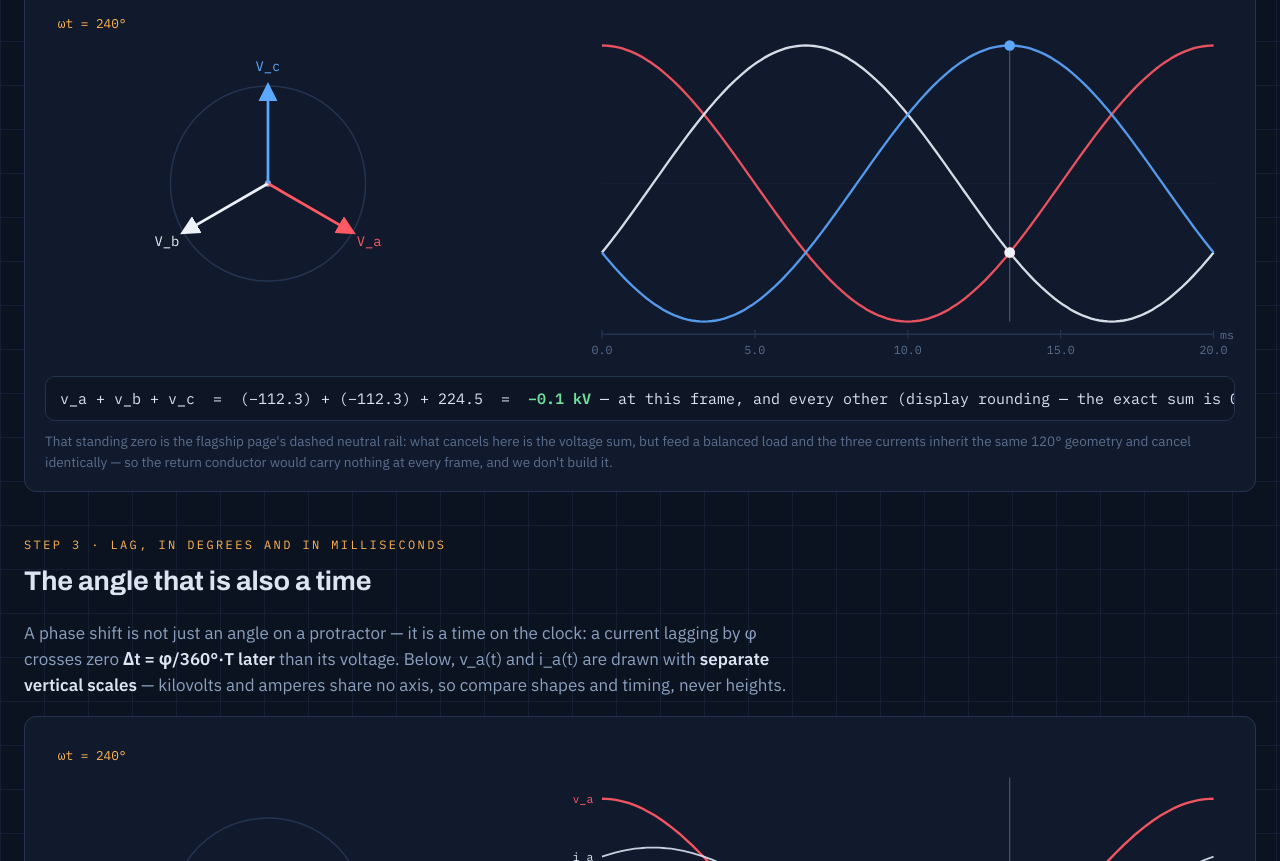
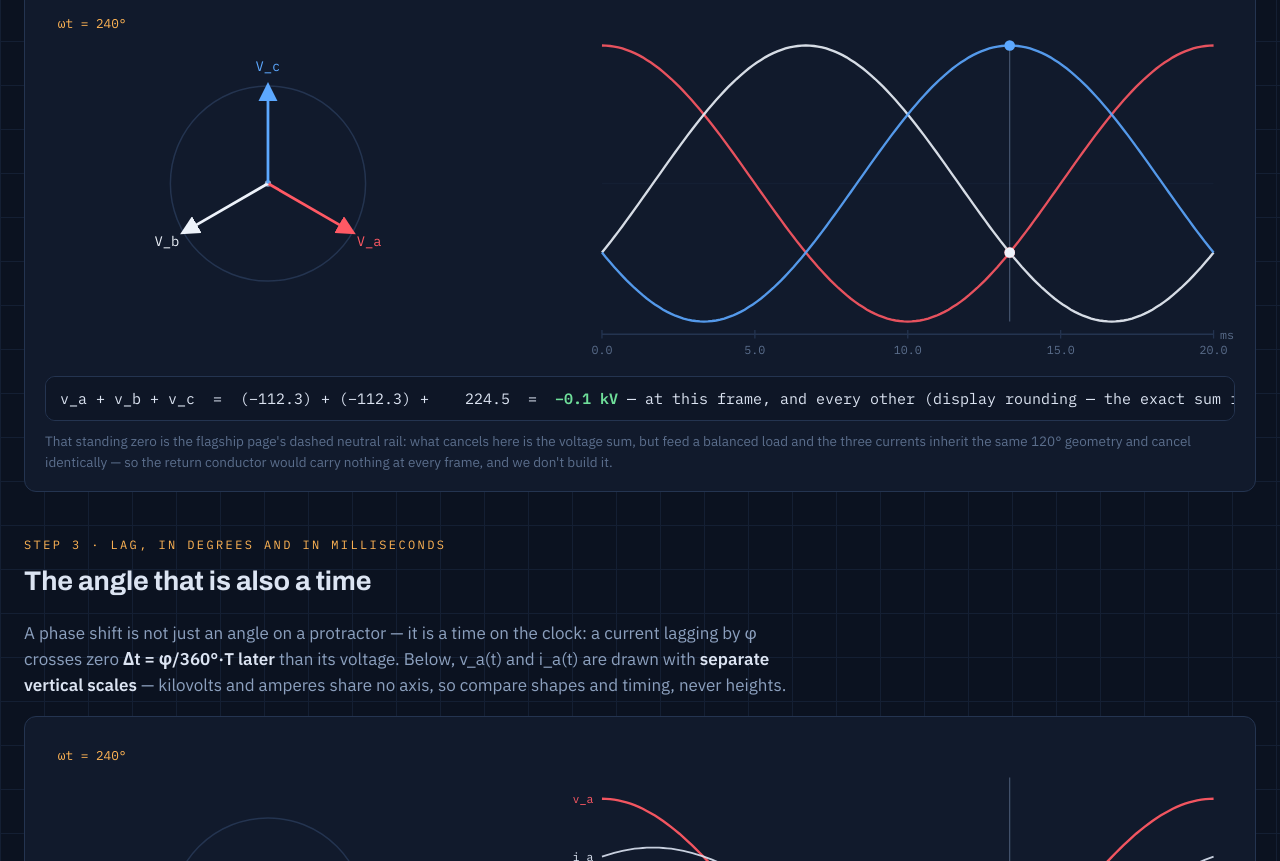
Before and after one commit to Nero51908/vibe_power_system_basics, a plain HTML site: page phasors-and-sinusoids.html in a window 1280 px wide. Shown: the part 1939-2800 px from the top of the page. Drawn offline with Linux system fonts and the light colour scheme.

Commit message:
fix jitter

```diff
--- a/phasors-and-sinusoids.html
+++ b/phasors-and-sinusoids.html
@@ -579,9 +579,12 @@ function dyn2(d){
   var a=r1(d.Vpk*vaF(fr)/1e3), b=r1(d.Vpk*vbF(fr)/1e3), c=r1(d.Vpk*vcF(fr)/1e3);
   var z=(Math.round(a*10)+Math.round(b*10)+Math.round(c*10))/10;
   var f1=function(x){ return x<0?'(−'+nf(-x,1)+')':nf(x,1); };
-  $('sumRow').innerHTML='v_a + v_b + v_c &nbsp;=&nbsp; '+f1(a)+' + '+f1(b)+' + '+f1(c)
-    +' &nbsp;=&nbsp; <b>'+nm(z,1)+' kV</b> — at this frame, and every other'
-    +(z!==0?' (display rounding — the exact sum is 0)':'');
+  /* pad each field to a fixed monospace width with &nbsp; so terms don't shift
+     sideways as signs flip; note is unconditional so the line never changes length */
+  var pad=function(t,w){ var p=''; for(var i=t.length;i<w;i++) p+='&nbsp;'; return p+t; };
+  $('sumRow').innerHTML='v_a + v_b + v_c &nbsp;=&nbsp; '+pad(f1(a),8)+' + '+pad(f1(b),8)+' + '+pad(f1(c),8)
+    +' &nbsp;=&nbsp; <b>'+pad(nm(z,1),4)+' kV</b> — at this frame, and every other'
+    +' (display rounding — the exact sum is 0)';
 }
 function dyn3(d){
   var fr=Math.min(S.t/d.T,1), ang=2*PI*fr, angI=ang-d.phiR;
```
